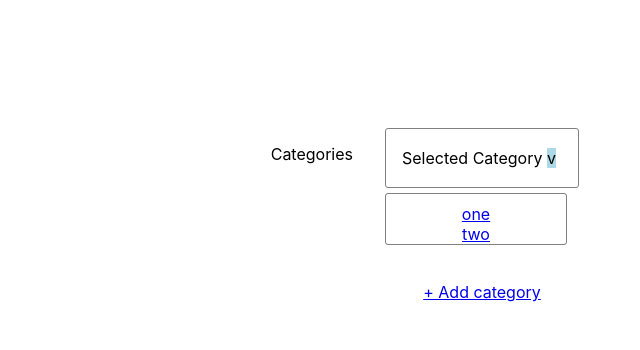
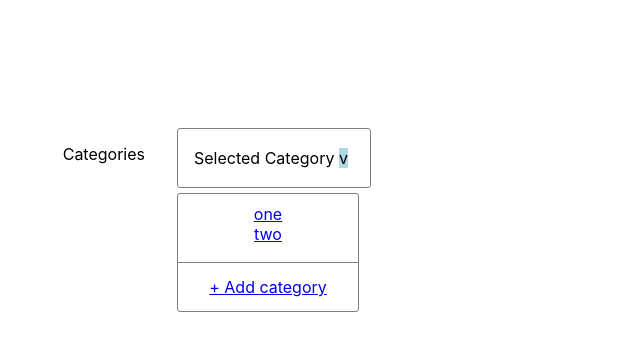
Before and after one commit to ClariceR/editable-dropdown-react, a React (Create React App) app: page / in a window 1280 px wide. Shown: the top 350 px of the page, without its empty margins (271-911 px from the left). Built offline with nearby package versions, Linux system fonts and the light colour scheme.

Commit message:
Refactor Add category link position in html and update style

```diff
--- a/src/App.css
+++ b/src/App.css
@@ -10,7 +10,7 @@ a {
   /* border: 1px solid green; */
   margin-top: 8rem;
   display: grid;
-  grid-template-columns: 1fr 1fr;
+  grid-template-columns: 1fr 2fr;
   gap: 2rem;
 }
 
@@ -59,7 +59,13 @@ a {
 }
 
 .dropdown-categories__footer {
-  border-top: 1px solid var(--base-border-color);
+  border-top: 1px solid gray;
   padding: 14px 20px;
-  margin-top: 80px;
+  margin-top: 18px;
 }
+
+/* Modal */
+
+.modal__wrapper {
+  background-color: lightgray;
+}
--- a/src/App.js
+++ b/src/App.js
@@ -1,21 +1,32 @@
 import React, { useState } from "react";
 import "./App.css";
 import DropdownCategories from "./components/DropdownCategories";
+import ModalCategories from "./components/ModalCategories";
 
 function App() {
-  const data = [{ name: "one" }, { name: "two" }];
-  const [categoriesList, setCategoriesList] = useState(data);
+  const defaultCategories = [{ name: "one" }, { name: "two" }];
 
-  const handleAddCategory = e => {
+  const [categoriesList, setCategoriesList] = useState(defaultCategories);
+  const [isAdd, setIsAdd] = useState(false);
+
+  const handleAddCategory = (e) => {
     e.preventDefault();
-    console.log(e.target.value)
-  }
+    setIsAdd(true);
+    console.log(isAdd)
+  };
 
-  console.log(categoriesList.map((category) => category.name));
+  console.log(
+    "categories:",
+    categoriesList.map((category) => category.name)
+  );
 
   return (
     <div className="App">
-      <DropdownCategories categoriesList={categoriesList} handleAddCategory={handleAddCategory}/>
+      <DropdownCategories
+        categoriesList={categoriesList}
+        handleAddCategory={handleAddCategory}
+      />
+      <ModalCategories isAdd={isAdd} />
     </div>
   );
 }
--- a/src/components/CategoryItem.js
+++ b/src/components/CategoryItem.js
@@ -1,7 +1,6 @@
 import React from "react";
 
 function CategoryItem({ categoryName }) {
-  console.log(categoryName);
   return (
     <a href="#" className="dropdown-categories__name">
       {categoryName}
--- a/src/components/DropdownCategories.js
+++ b/src/components/DropdownCategories.js
@@ -2,7 +2,9 @@ import React from "react";
 import CategoryItem from "./CategoryItem";
 
 function DropdownCategories({ categoriesList, handleAddCategory }) {
-  const categoriesNames = categoriesList.map((category) => <CategoryItem key={category.name} categoryName={category.name}/>);
+  const categoriesNames = categoriesList.map((category) => (
+    <CategoryItem key={category.name} categoryName={category.name} />
+  ));
 
   return (
     <div className="dropdown-categories__wrapper">
@@ -16,12 +18,11 @@ function DropdownCategories({ categoriesList, handleAddCategory }) {
         </div>
         <div className="dropdown-categories__list">
           <div>{categoriesNames}</div>
-        </div>
-
-        <div className="dropdown-categories__footer">
-          <a href="#" onClick={handleAddCategory}>
-            + Add category
-          </a>
+          <div className="dropdown-categories__footer">
+            <a href="#" onClick={handleAddCategory}>
+              + Add category
+            </a>
+          </div>
         </div>
       </div>
     </div>
--- a/src/components/ModalCategories.js
+++ b/src/components/ModalCategories.js
@@ -1,9 +1,17 @@
 import React from 'react'
 
-function ModalCategories() {
-  return (
-    <div>ModalCategories</div>
-  )
+function ModalCategories({isAdd}) {
+    if (isAdd) {
+       <div className="modal__wrapper">
+         <div class="modal__body-input">
+           <label for="category_name" class="u-push-right--half">
+             Name
+           </label>
+           <input type="text" />
+         </div>
+       </div>;
+    }
+  return null;
 }
 
 export default ModalCategories
```
